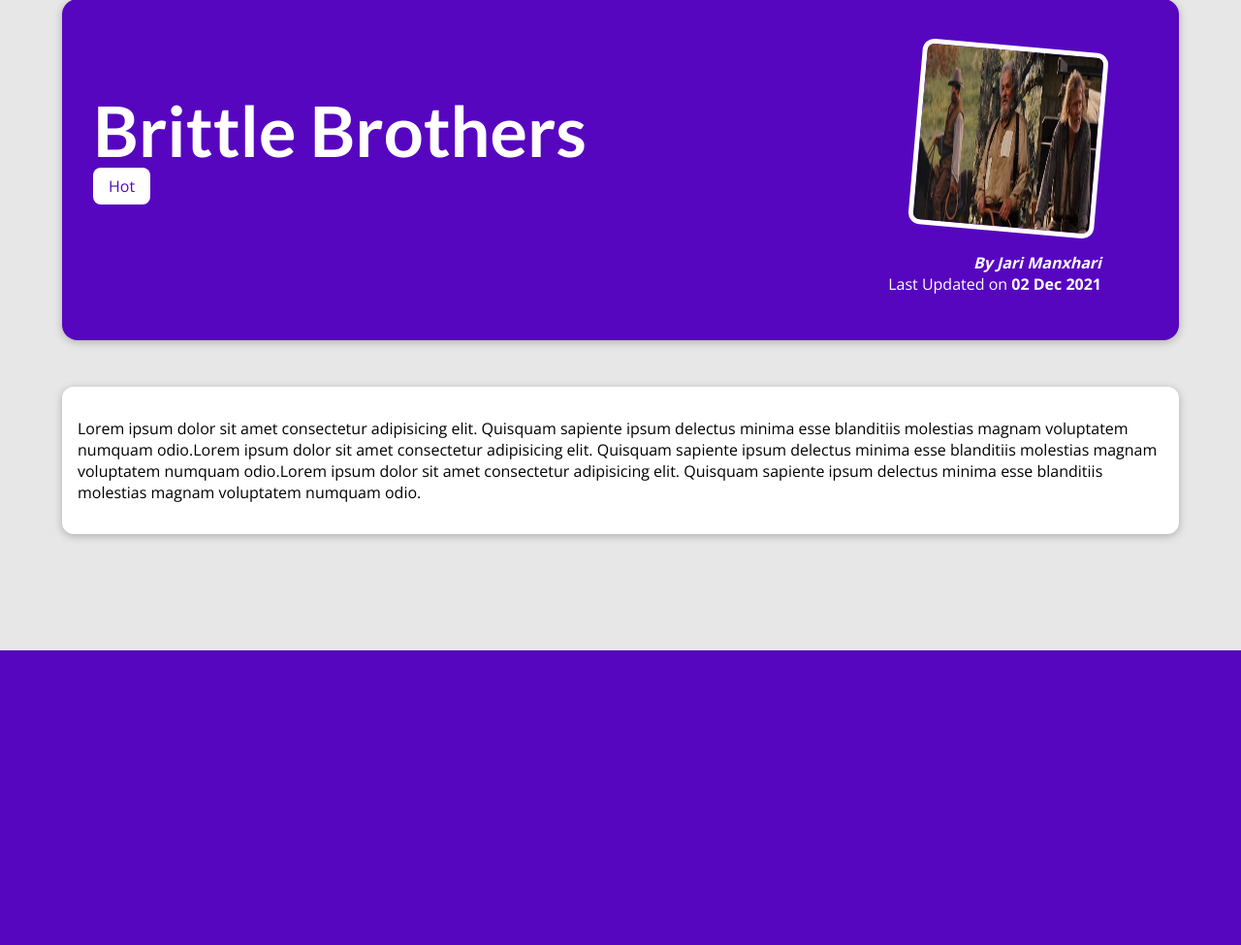
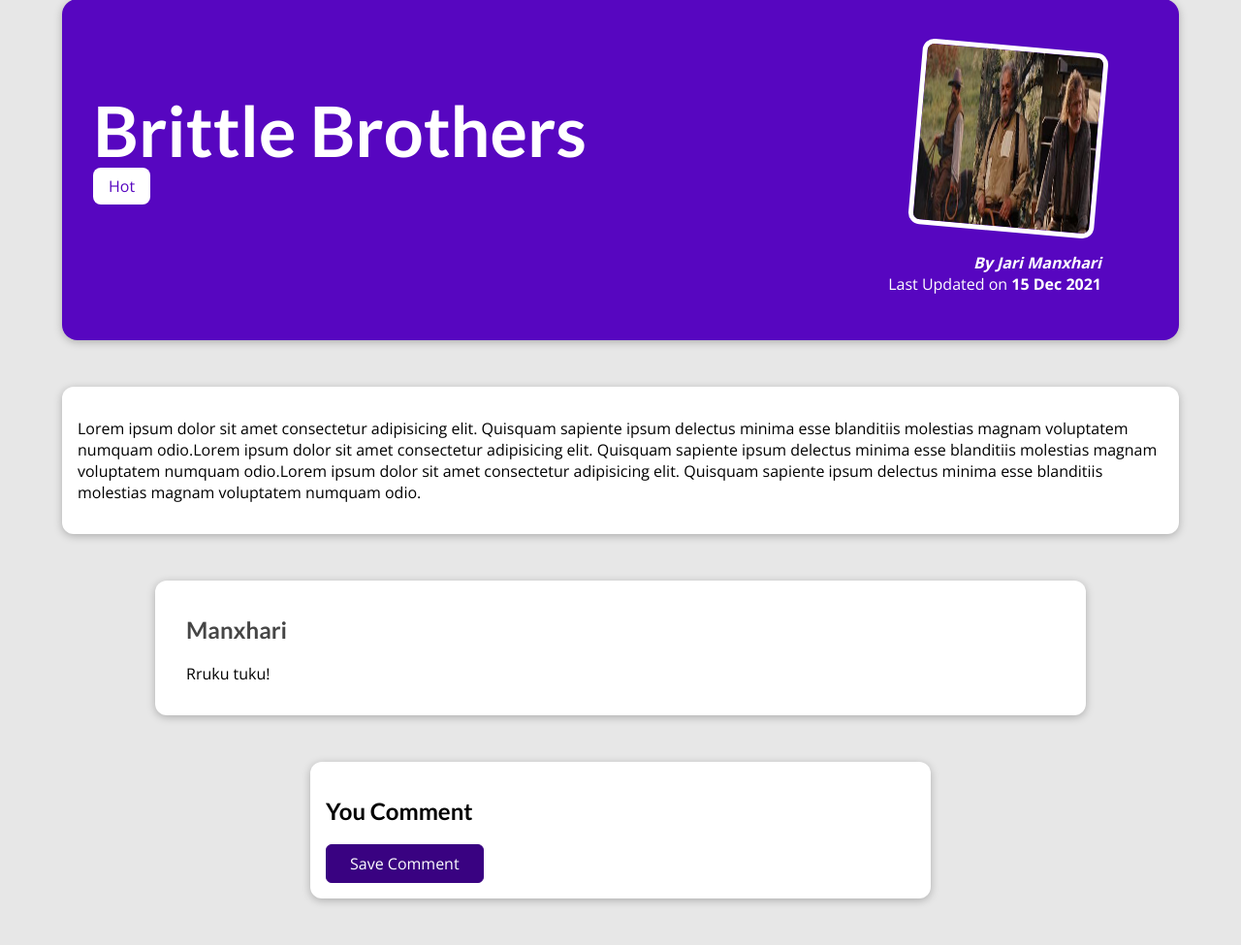
Before and after one commit to d1once/learning-django, a Django app: a page that uses my_site/blog/templates/blog/post-detail.html in a window 1280 px wide. Shown: the part 129-1104 px from the top of the page at 97% size. Before the commit the page ends 800 px from the top, so only its background shows below. Run offline with Django 3.2, Linux system fonts and the light colour scheme; data comes from the database, SQL or seed files in the repository.

Commit message:
Calvin Candie

```diff
--- /dev/null
+++ b/my_site/blog/forms.py
@@ -0,0 +1,13 @@
+from django import forms
+from .models import Comment
+
+
+class CommentForm(forms.ModelForm):
+    class Meta:
+        model = Comment
+        exclude = ["post"]
+        labels = {
+            "user_name": "Your Name",
+            "user_email": "Your Email",
+            "text": "Your Comment"
+        }
--- a/my_site/blog/models.py
+++ b/my_site/blog/models.py
@@ -1,7 +1,6 @@
 from re import M
 from django.db import models
 from django.core.validators import MinLengthValidator
-from django.db.models.deletion import CASCADE
 
 # Create your models here.
 
@@ -25,7 +24,7 @@ class Author(models.Model):
 class Post(models.Model):
     title = models.CharField(max_length=150)
     excerpt = models.CharField(max_length=200)
-    image_name = models.CharField(max_length=100)
+    image = models.ImageField(upload_to="posts", null=True)
     date = models.DateField(auto_now=True)
     slug = models.SlugField(unique=True)
     content = models.TextField(
@@ -33,3 +32,14 @@ class Post(models.Model):
     author = models.ForeignKey(
         Author, on_delete=models.SET_NULL, null=True, related_name="posts")
     tags = models.ManyToManyField(Tag)
+
+    def __str__(self) -> str:
+        return f"{self.title}"
+
+
+class Comment(models.Model):
+    user_name = models.CharField(max_length=120)
+    user_email = models.EmailField()
+    text = models.TextField(max_length=400)
+    post = models.ForeignKey(
+        Post, on_delete=models.CASCADE, related_name="comments")
--- a/my_site/blog/static/blog/post-details.css
+++ b/my_site/blog/static/blog/post-details.css
@@ -73,3 +73,113 @@ main {
   padding: 0.5rem 1rem;
   border-radius: 8px;
 }
+
+#comment-form {
+  margin: 3rem auto;
+  width: 90%;
+  max-width: 40rem;
+  border-radius: 12px;
+  background-color: white;
+  box-shadow: 0 2px 8px rgba(0, 0, 0, 0.25);
+  padding: 1rem;
+}
+
+#comment-form button {
+  font: inherit;
+  background-color: #390281;
+  color: white;
+  border: 1px solid #390281;
+  padding: 0.5rem 1.5rem;
+  border-radius: 6px;
+  cursor: pointer;
+}
+
+#comment-form button:hover,
+#comment-form button:active {
+  background-color: #4f0ba7;
+  border-color: #4f0ba7;
+}
+
+.form-control {
+  margin-bottom: 1rem;
+}
+
+.form-control label {
+  font-weight: bold;
+  margin-bottom: 0.5rem;
+  display: block;
+}
+
+.form-control input,
+.form-control textarea {
+  display: block;
+  width: 100%;
+  font: inherit;
+  padding: 0.25rem;
+  border-radius: 6px;
+  border: 1px solid #ccc;
+}
+
+.errorlist {
+  list-style: none;
+  margin: 0.5rem 0;
+  padding: 0;
+  color: #d6000b;
+}
+
+.invalid label {
+  color: #d6000b;
+}
+
+.invalid input,
+.invalid textarea {
+  border-color: #d6000b;
+  background-color: #ffe6e7;
+}
+
+#alert {
+  margin: 8rem auto 3rem auto;
+  border: 1px solid #d6000b;
+  background-color: #ffe6e7;
+  padding: 1rem;
+  width: 90%;
+  max-width: 40rem;
+}
+
+#alert a {
+  text-decoration: none;
+  border: 1px solid #d6000b;
+  background-color: #d6000b;
+  color: white;
+  padding: 0.25rem 1.5rem;
+  border-radius: 6px;
+}
+
+#comments {
+  margin: 3rem auto;
+  width: 90%;
+  max-width: 60rem;
+  border-radius: 12px;
+  background-color: white;
+  box-shadow: 0 2px 8px rgba(0, 0, 0, 0.25);
+  padding: 1rem 2rem;
+}
+
+#comments ul {
+  list-style: none;
+  margin: 0;
+  padding: 0;
+}
+
+#comments li {
+  margin-bottom: 1rem;
+  border-bottom: 2px solid #ccc;
+}
+
+#comments li:last-of-type {
+  border-bottom: none;
+}
+
+#comments h2 {
+  color: #464646;
+}
--- a/my_site/blog/templates/blog/includes/post.html
+++ b/my_site/blog/templates/blog/includes/post.html
@@ -1,9 +1,8 @@
-{% load static %}
 
 <li>
   <article class="post">
     <a href="{% url "post-detail-page" post.slug %}">
-      <img src="{% static "blog/images/"|add:post.image_name %}" alt="Brittle Brothers">
+      <img src="{{ post.image.url }}" alt="Brittle Brothers">
       <div class="post__content">
         <h3>{{ post.title }}</h3>
         <p>{{ post.excerpt }}</p>
--- a/my_site/blog/templates/blog/post-detail.html
+++ b/my_site/blog/templates/blog/post-detail.html
@@ -11,6 +11,15 @@
 
 
 {% block content %}
+
+{% if comment_from.errors %}
+<div id="alert">
+  <h2>Saving the comment failed!</h2>
+  <p>Please check the comment from below the post and fix your error.</p>
+  <a href="#comment-form">Fix</a>
+</div>
+{% endif %}
+
   <section id="summary">
     <h2>{{ post.title }}</h2>
     <div>
@@ -19,14 +28,42 @@
       {% endfor %}
     </div>
     <article>
-      <img src="{% static "blog/images/"|add:post.image_name %}" alt="{{ post.title }}">
+      <img src="{{ post.image.url }}" alt="{{ post.title }}">
       <address>By <a href="mailto:{{ post.author.email_address }}">{{ post.author }}</a></address>
       <div>
         Last Updated on <time>{{ post.date|date:"d M Y" }}</time>
       </div>
     </article>
   </section>
+
   <main>
    {{ post.content|linebreaks  }}
   </main>
+
+  <section id="comments">
+    <ul>
+      {% for comment in comments %}
+        <li>
+          <h2>{{ comment.user_name }}</h2>
+          <p>{{ comment.text|linebreaks }}</p>
+        </li>
+      {% endfor %}
+    </ul>
+  </section>
+
+  <section  id="comment-form">
+    <h2>You Comment</h2>
+    <form action="{% url "post-detail-page" post.id %}" method="POST">
+      {% csrf_token %}
+      {% for from_field in comment_form %}
+        <div class="form-control {% if from_field.errors %}invalid{% endif %}">
+          <p>Hello?</p>
+          {{ form_field.label_tag }}
+          {{ form_field }}
+          {{ form_field.errors }}
+        </div>
+      {% endfor %}
+      <button>Save Comment</button>
+    </form>
+  </section>
 {% endblock %}
--- a/my_site/blog/urls.py
+++ b/my_site/blog/urls.py
@@ -3,8 +3,8 @@ from django.urls import path
 from . import views
 
 urlpatterns = [
-    path("", views.starting_page, name="starting-page"),
-    path("posts", views.posts, name="posts-page"),
-    path("posts/<slug:slug>", views.post_detail,
+    path("", views.StartingPageView.as_view(), name="starting-page"),
+    path("posts", views.AllPostsView.as_view(), name="posts-page"),
+    path("posts/<slug:slug>", views.SinglePostView.as_view(),
          name="post-detail-page")  # /posts/my-first-post
 ]
--- a/my_site/blog/views.py
+++ b/my_site/blog/views.py
@@ -1,27 +1,57 @@
-from django.shortcuts import render, get_object_or_404
+from django.views.generic import ListView
+from django.views import View
+from django.shortcuts import render
+from django.http import HttpResponseRedirect
+from django.urls import reverse
 from .models import Post
+from .forms import CommentForm
 
 
 # Create your views here.
 
+class StartingPageView(ListView):
+    template_name = "blog/index.html"
+    model = Post
+    ordering = ["-date"]
+    context_object_name = "posts"
 
-def starting_page(request):
-    latest_posts = Post.objects.all().order_by("-date")[:3]
-    return render(request, "blog/index.html", {
-        "posts": latest_posts
-    })
+    def get_queryset(self):
+        queryset = super().get_queryset()
+        data = queryset[:3]
+        return data
 
 
-def posts(request):
-    all_posts = Post.objects.all().order_by("-date")
-    return render(request, "blog/all-posts.html", {
-        "all_posts": all_posts
-    })
+class AllPostsView(ListView):
+    template_name = "blog/all-posts.html"
+    model = Post
+    ordering = ["-date"]
+    context_object_name = "all_posts"
 
 
-def post_detail(request, slug):
-    found_post = get_object_or_404(Post, slug=slug)
-    return render(request, "blog/post-detail.html", {
-        "post": found_post,
-        "post_tags": found_post.tags.all()
-    })
+class SinglePostView(View):
+
+    def get(self, request, slug):
+        post = Post.objects.get(slug=slug)
+        context = {
+            "post": post,
+            "post_tags": post.tags.all(),
+            "comment_from": CommentForm(),
+            "comments": post.comments.all().order_by("-id")
+        }
+        return render(request, "blog/post-detail.html", context)
+
+    def post(self, request, slug):
+        comment_form = CommentForm(request.POST)
+        post = Post.objects.get(slug=slug)
+        if comment_form.is_valid():
+            comment = comment_form.save(commit=False)
+            comment.post = post
+            comment.save()
+            return HttpResponseRedirect(reverse("post-detail-page", args=[slug]))
+        context = {
+            "post": post,
+            "post_tags": post.tags.all(),
+            "comment_from": CommentForm(),
+            "comments": post.comments.all().order_by("-id")
+        }
+        return render(request, "blog/post-detail.html", context)
--- a/my_site/my_site/settings.py
+++ b/my_site/my_site/settings.py
@@ -125,3 +125,6 @@ STATIC_URL = '/static/'
 STATICFILES_DIRS = [
     BASE_DIR / "static"
 ]
+
+MEDIA_ROOT = BASE_DIR / "uploads"
+MEDIA_URL = "/files/"
--- a/my_site/my_site/urls.py
+++ b/my_site/my_site/urls.py
@@ -15,8 +15,10 @@ Including another URLconf
 """
 from django.contrib import admin
 from django.urls import path, include
+from django.conf.urls.static import static
+from django.conf import settings
 
 urlpatterns = [
     path('admin/', admin.site.urls),
     path("", include("blog.urls"))
-]
+] + static(settings.MEDIA_URL, document_root=settings.MEDIA_ROOT)
```
Also changed, not shown: my_site/blog/admin.py (+6 -1 lines), my_site/blog/migrations/0002_auto_20211215_0921.py (added), my_site/blog/migrations/0003_comment.py (added), my_site/db.sqlite3, my_site/uploads/posts/Freresbrittles.jpg (renamed from my_site/blog/static/blog/images/Freresbrittles.jpg), my_site/uploads/posts/SpencerGordonBennet.jpg (renamed from my_site/blog/static/blog/images/SpencerGordonBennet.jpg), my_site/uploads/posts/three-unnamed-klansman.jpg (renamed from my_site/blog/static/blog/images/three-unnamed-klansman.jpg).
